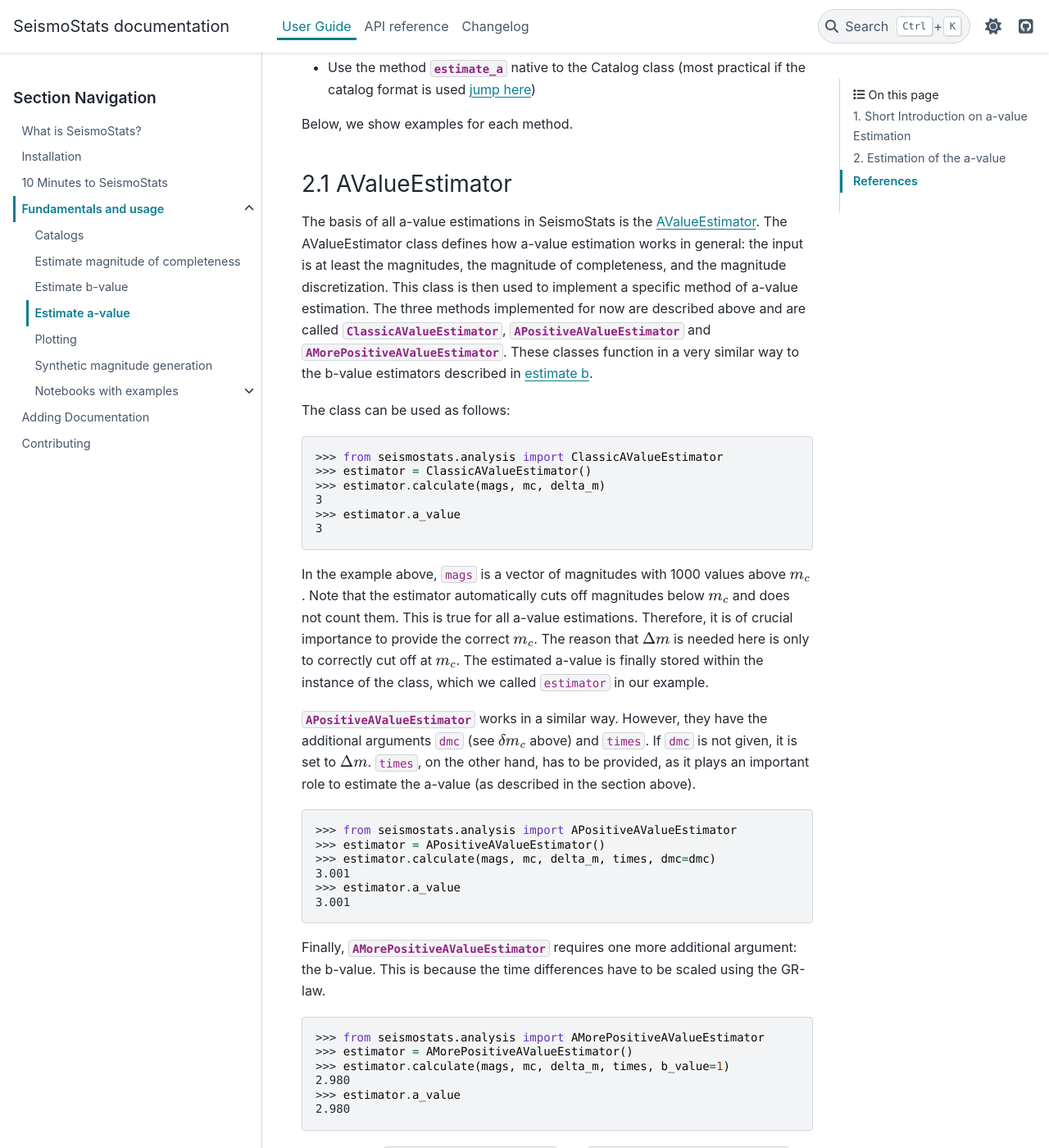
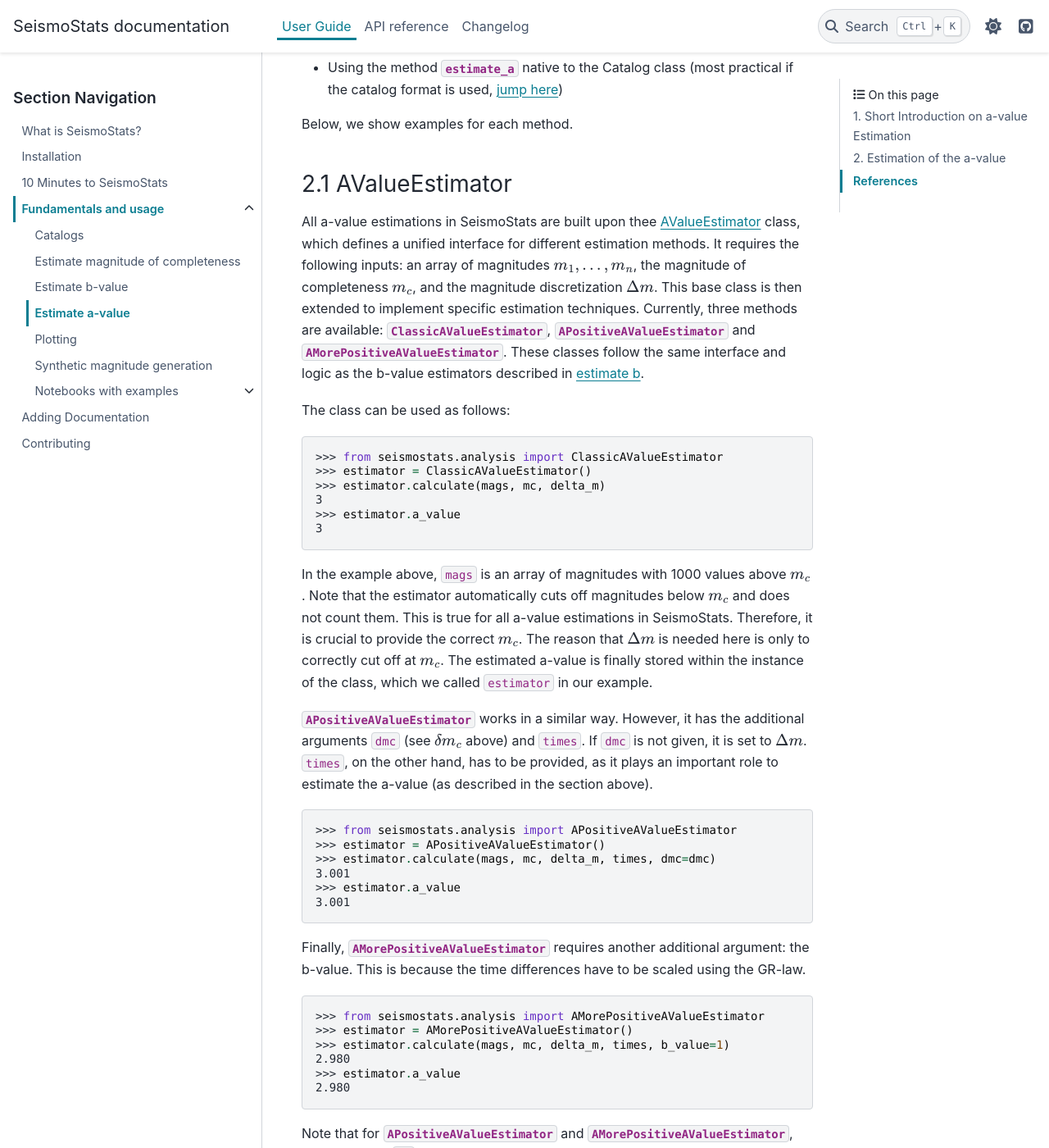
Before and after one commit to swiss-seismological-service/SeismoStats, a Sphinx documentation site: the page built from docs/source/user/estimate_a.md, in a window 1280 px wide and 1400 px high, scrolled down 3447 px. Shown: the whole window at 82% size. Built offline with Sphinx 7.4.7 and the PyData theme 0.15.4, drawn with Linux system fonts in a browser that asks for light colours; pages that are not in the unit, such as notebooks, are missing from menus; the version number could not be read and is left out; some of the changed text lies outside the part shown.

Commit message:
doc: avalue documentation matching b-value docs

````diff
--- a/docs/source/user/estimate_a.md
+++ b/docs/source/user/estimate_a.md
@@ -57,14 +57,14 @@ where $n^{++}$ is the number of closed intervals, and $m$ is the number of open
 
 ## 2. Estimation of the a-value
 In SeismoStats, we provide several ways to estimate the a-value:
-- Use the {ref}`AValueEstimator <reference/analysis/avalues:estimators>` class
-- Use the function {func}`estimate_a <seismostats.analysis.estimate_a>` (this is the easiest way, {ref}`jump here </user/estimate_a.md#estimate-a>`)
-- Use the method {func}`estimate_a <seismostats.Catalog.estimate_a>` native to the Catalog class (most practical if the catalog format is used {ref}`jump here </user/estimate_a.md#cat-estimate-a>`)
+- Using the {ref}`AValueEstimator <reference/analysis/avalues:estimators>` class
+- Using the function {func}`estimate_a <seismostats.analysis.estimate_a>` (this is the easiest way, {ref}`jump here </user/estimate_a.md#estimate-a>`)
+- Using the method {func}`estimate_a <seismostats.Catalog.estimate_a>` native to the Catalog class (most practical if the catalog format is used, {ref}`jump here </user/estimate_a.md#cat-estimate-a>`)
 
 Below, we show examples for each method.
 
 ### 2.1 AValueEstimator
-The basis of all a-value estimations in SeismoStats is the {ref}`AValueEstimator <reference/analysis/avalues:Estimators>`. The AValueEstimator class defines how a-value estimation works in general: the input is at least the magnitudes, the magnitude of completeness, and the magnitude discretization. This class is then used to implement a specific method of a-value estimation. The three methods implemented for now are described above and are called {class}`ClassicAValueEstimator <seismostats.analysis.ClassicAValueEstimator>`, {class}`APositiveAValueEstimator <seismostats.analysis.APositiveAValueEstimator>` and {class}`AMorePositiveAValueEstimator <seismostats.analysis.AMorePositiveAValueEstimator>`. These classes function in a very similar way to the b-value estimators described in {doc}`estimate b <estimate_b>`.
+All a-value estimations in SeismoStats are built upon thee {ref}`AValueEstimator <reference/analysis/avalues:Estimators>` class, which defines a unified interface for different estimation methods. It requires the following inputs: an array of magnitudes $m_1, \dots, m_n$, the magnitude of completeness $m_c$, and the magnitude discretization $\Delta m$. This base class is then extended to implement specific estimation techniques. Currently, three methods are available: {class}`ClassicAValueEstimator <seismostats.analysis.ClassicAValueEstimator>`, {class}`APositiveAValueEstimator <seismostats.analysis.APositiveAValueEstimator>` and {class}`AMorePositiveAValueEstimator <seismostats.analysis.AMorePositiveAValueEstimator>`. These classes follow the same interface and logic as the b-value estimators described in {doc}`estimate b <estimate_b>`.
 
 The class can be used as follows:
 
@@ -77,9 +77,9 @@ The class can be used as follows:
 3
 ```
 
-In the example above, `mags` is a vector of magnitudes with 1000 values above $m_c$. Note that the estimator automatically cuts off magnitudes below $m_c$ and does not count them. This is true for all a-value estimations. Therefore, it is of crucial importance to provide the correct $m_c$. The reason that $\Delta m$ is needed here is only to correctly cut off at $m_c$. The estimated a-value is finally stored within the instance of the class, which we called `estimator` in our example.
+In the example above, `mags` is an array of magnitudes with 1000 values above $m_c$. Note that the estimator automatically cuts off magnitudes below $m_c$ and does not count them. This is true for all a-value estimations in SeismoStats. Therefore, it is crucial to provide the correct $m_c$. The reason that $\Delta m$ is needed here is only to correctly cut off at $m_c$. The estimated a-value is finally stored within the instance of the class, which we called `estimator` in our example.
 
- {class}`APositiveAValueEstimator <seismostats.analysis.APositiveAValueEstimator>` works in a similar way. However, they have the additional arguments `dmc` (see $\delta m_c$ above) and `times`. If `dmc` is not given, it is set to $\Delta m$. `times`, on the other hand, has to be provided, as it plays an important role to estimate the a-value (as described in the section above).
+ {class}`APositiveAValueEstimator <seismostats.analysis.APositiveAValueEstimator>` works in a similar way. However, it has the additional arguments `dmc` (see $\delta m_c$ above) and `times`. If `dmc` is not given, it is set to $\Delta m$. `times`, on the other hand, has to be provided, as it plays an important role to estimate the a-value (as described in the section above).
 
 ```python
 >>> from seismostats.analysis import APositiveAValueEstimator
@@ -90,7 +90,7 @@ In the example above, `mags` is a vector of magnitudes with 1000 values above $m
 3.001
 ```
 
-Finally, {class}`AMorePositiveAValueEstimator <seismostats.analysis.AMorePositiveAValueEstimator>` requires one more additional argument: the b-value. This is because the time differences have to be scaled using the GR-law.
+Finally, {class}`AMorePositiveAValueEstimator <seismostats.analysis.AMorePositiveAValueEstimator>` requires another additional argument: the b-value. This is because the time differences have to be scaled using the GR-law.
 
 ```python
 >>> from seismostats.analysis import AMorePositiveAValueEstimator
@@ -101,10 +101,10 @@ Finally, {class}`AMorePositiveAValueEstimator <seismostats.analysis.AMorePositiv
 2.980
 ```
 
-Note that for {class}`APositiveAValueEstimator <seismostats.analysis.APositiveAValueEstimator>` and {class}`AMorePositiveAValueEstimator <seismostats.analysis.AMorePositiveAValueEstimator>`, the parameter `mc` still is used as in the classical case: magnitudes below will be disregarded.
+Note that for {class}`APositiveAValueEstimator <seismostats.analysis.APositiveAValueEstimator>` and {class}`AMorePositiveAValueEstimator <seismostats.analysis.AMorePositiveAValueEstimator>`, the parameter `mc` is still used as in the classical case: magnitudes below will be disregarded.
 
 ### 2.2 estimate_a
-In order to estimate the a-value with Eq. (1), one needs only to know the magnitude of completeness and the discretization of the magnitudes, $\Delta m$.
+An alternative way to calculate an a-value is using the function {func}`estimate_a <seismostats.analysis.estimate_a>`. To estimate the a-value with Eq. (1), it only requires an array of magnitudes $m_1, \dots, m_n$, the magnitude of completeness $m_c$ and the discretization of magnitudes $\Delta m$.
 
 ```python
 >>> from seismostats.analysis import estimate_a
@@ -113,7 +113,7 @@ In order to estimate the a-value with Eq. (1), one needs only to know the magnit
 1.0
 ```
 
-Note that the function {func}`estimate_a <seismostats.analysis.estimate_a>` automatically cuts off magnitudes below $m_c$ and does not count them. Therefore, it is of crucial importance to provide the correct $m_c$. The reason that $\Delta m$ is needed here is only to correctly cut off at $m_c$.
+Note that the function {func}`estimate_a <seismostats.analysis.estimate_a>` automatically cuts off magnitudes below $m_c$ and does not count them. Therefore, it is crucial to provide the correct $m_c$. The reason that $\Delta m$ is needed here is only to correctly cut off at $m_c$.
 
 The default method for the a-value estimation is the classical method (Eq. 1). However, it is also possible to specify which method should be used. This can be done as follows:
 ```python
@@ -124,14 +124,14 @@ The default method for the a-value estimation is the classical method (Eq. 1). H
 ```
 
 ### 2.3 cat.estimate_a()
-When you have already transformed your data into a Catalog object, you can directly use the internal method of the Catalog class, which works exactly in the same way as the function shown above.
+If you have already converted your data into a Catalog object, you can directly estimate the a-value using the internal method of the Catalog class, which functions just like the standalone `estimate_a()` function shown above.
 
 ```python
 >>> cat.estimate_a(mc=1, delta_m=0.1)
 2.345
 ```
 
-Note that, if $\Delta m$ and $m_c$ are already defined in the catalog, the method will use these values to estimate the a-value:
+If $\Delta m$ and $m_c$ are already defined for the catalog, you can omit them in the method call, and the stored values will be used:
 
 ```python
 >>> cat.mc = 1
@@ -141,7 +141,7 @@ Note that, if $\Delta m$ and $m_c$ are already defined in the catalog, the metho
 2.345
 ```
 
-This is especially practical since these attributes are set by the the binning method and the estimate_mc methods.
+This is especially convenient because both `mc` and `delta_m` are set typically set using the the `bin_magnitudes` method and the `estimate_mc` methods.
 ```python
 >>> # First, estimate mc
 >>>cat.estimate_mc_max()
````
